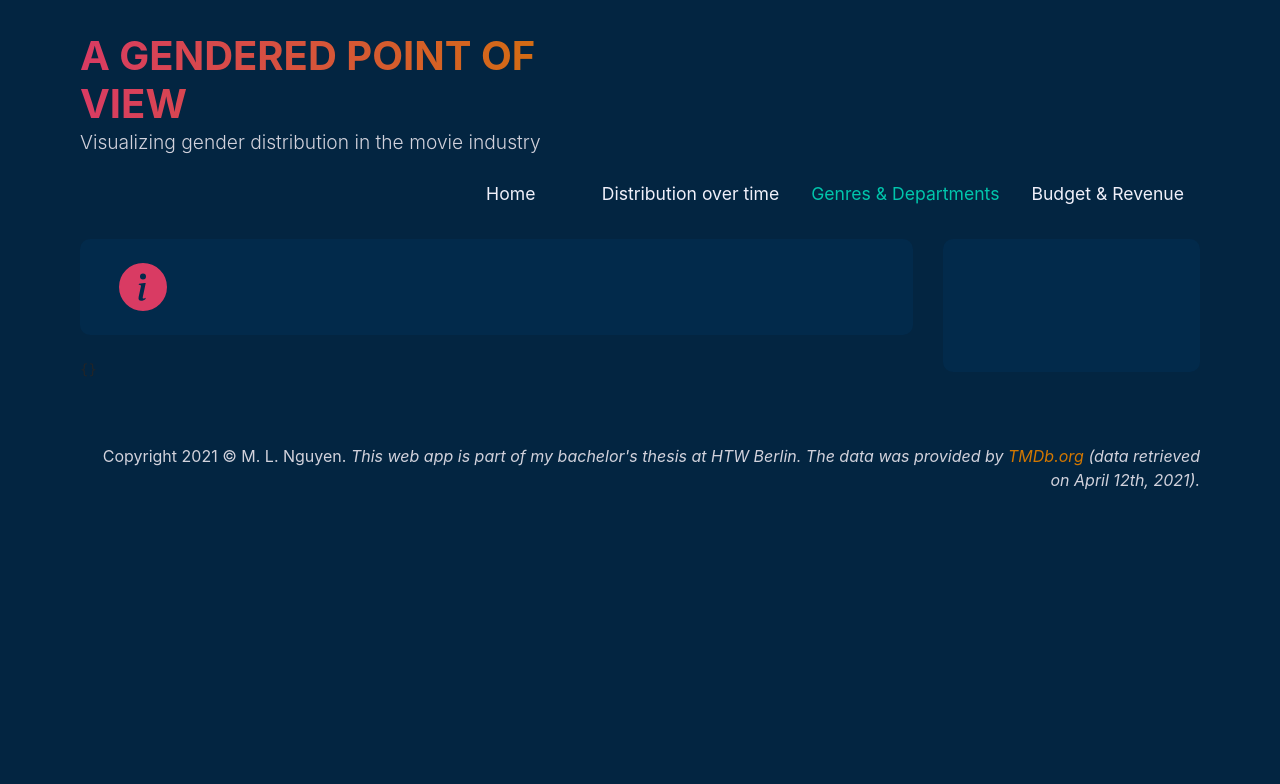
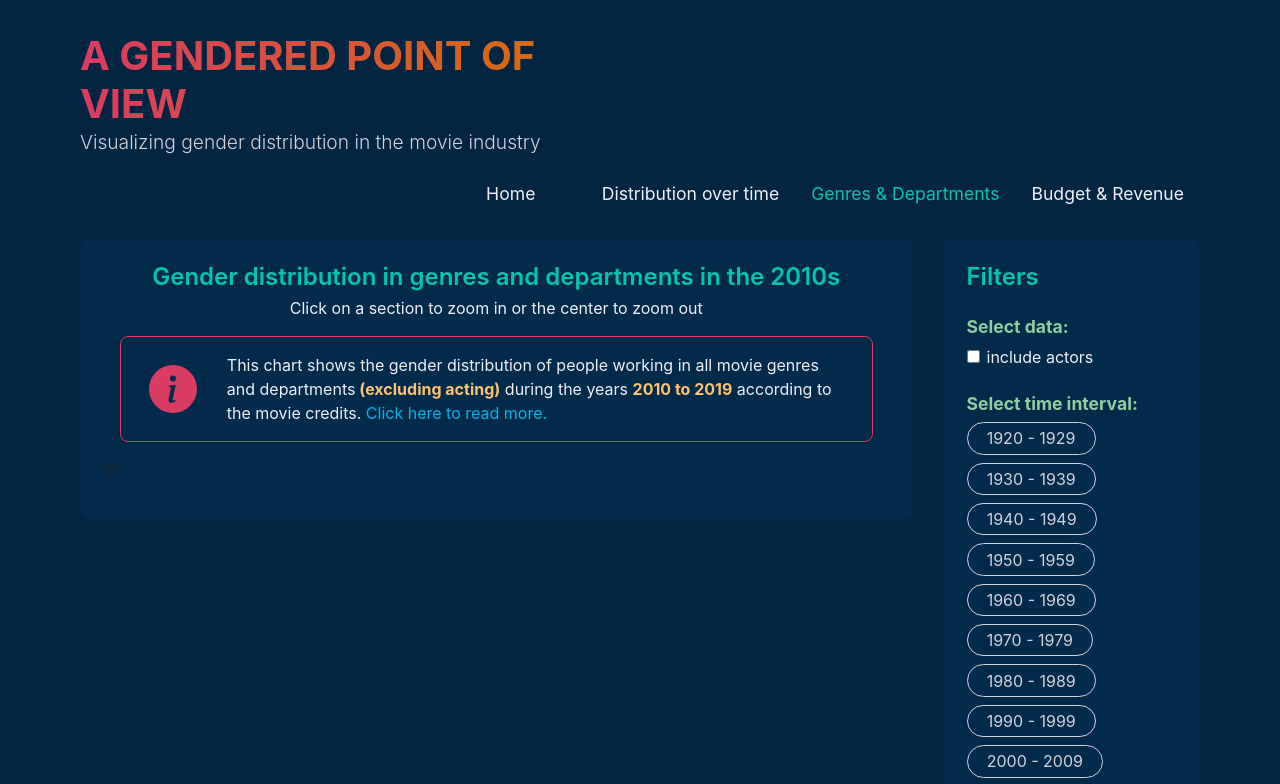
Before and after one commit to lyrated/agpov_frontend, a React (Create React App) app: page /genres in a window 1280 px wide. Shown: the top 784 px of the page. Built offline with nearby package versions, Linux system fonts and the light colour scheme; no server answers.

Commit message:
genres departments sidebar and info

```diff
--- a/src/App.css
+++ b/src/App.css
@@ -42,7 +42,6 @@ header h1 {
   display: inline-block;
   text-transform: uppercase;
   font-weight: bold;
-  /* font-size: 2rem; */
   margin-bottom: 0;
   color: transparent;
   background: linear-gradient(to right, var(--pink-light) 0%, var(--orange) 100%);
@@ -90,8 +89,8 @@ footer p {
 
 h2 {
   font-weight: 600;
-  font-size: 1.4rem;
-  color: var(--orange);
+  font-size: 1.5rem;
+  color: var(--green);
   margin-bottom: 1.5rem;
 }
 
@@ -121,7 +120,7 @@ section {
 .btn.btn-info {
   background-color: transparent;
   border: none;
-  color: var(--orange);
+  color: var(--blue-light);
   padding: 0;
   vertical-align: unset;
 }
@@ -137,7 +136,33 @@ section {
 }
 
 strong {
-  color: var(--green-light);
+  color: var(--orange-light);
+}
+
+.infobox {
+  border: 1px solid var(--pink-light);
+  border-radius: 0.5rem;
+  padding: 1rem 0.8rem;
+}
+
+button.timespan {
+  display: block;
+  background-color: transparent;
+  border: 1px solid var(--muted);
+  border-radius: 1.5rem;
+  color: var(--muted);
+  padding: 0.2rem 1.2rem;
+  margin: 0.5rem 0;
+  transition: 0.2s;
+}
+button.timespan:hover {
+  color: var(--orange);
+}
+button.timespan.active {
+  background-color: var(--orange-light);
+  border-color: var(--orange-light);
+  color: white;
+  font-weight: 600;
 }
 
 .modal-dialog {
@@ -159,6 +184,6 @@ strong {
 }
 
 #genres-departments-chart {
-  width: 90%;
+  max-width: 850px;
   margin: auto;
 }
--- a/src/components/charts/ChartsLayout.js
+++ b/src/components/charts/ChartsLayout.js
@@ -9,7 +9,10 @@ import TimeChartSidebar from './timechart/Sidebar';
 import TimeChartInfo from './timechart/Info';
 
 import GenresDeparmentsChart from './genresdepartmentschart/GenresDepartmentsChart';
+import GenresDepartmentsInfo from './genresdepartmentschart/Info';
+
 import ProfitChart from './profitchart/ProfitChart';
+import GenresDepartmentsSidebar from './genresdepartmentschart/Sidebar';
 
 function ChartsLayout() {
   const [timeUrl, setTimeUrl] = useState({
@@ -20,7 +23,10 @@ function ChartsLayout() {
     category: 'none'
   });
 
-  // const [gdUrl, setGdUrl] = useState({});
+  const [gdUrl, setGdUrl] = useState({
+    dataset: 'crew',
+    time: 2010
+  });
 
   // const [profitUrl, setProfitUrl] = useState({});
 
@@ -30,30 +36,26 @@ function ChartsLayout() {
         <section id="sidebar">
           <Router>
             <Route path="/time" render={() => <TimeChartSidebar setUrl={setTimeUrl} />} />
-            {/* <Route path="/genres" component={GenresDeparmentsChart} />
-            <Route path="/profit" component={ProfitChart} /> */}
+            <Route path="/genres" render={() => <GenresDepartmentsSidebar setUrl={setGdUrl} />} />
+            {/* <Route path="/profit" component={ProfitChart} /> */}
           </Router>
         </section>
       </div>
 
       <div className="col-12 col-xl-9 order-xl-first">
-        <section id="info-text" className="row mx-0">
-          <div className="col-auto my-auto text-center text-info">
-            <svg xmlns="http://www.w3.org/2000/svg" width="48" height="48" fill="currentColor" className="bi bi-info-circle-fill" viewBox="0 0 16 16">
-              <path d="M8 16A8 8 0 1 0 8 0a8 8 0 0 0 0 16zm.93-9.412-1 4.705c-.07.34.029.533.304.533.194 0 .487-.07.686-.246l-.088.416c-.287.346-.92.598-1.465.598-.703 0-1.002-.422-.808-1.319l.738-3.468c.064-.293.006-.399-.287-.47l-.451-.081.082-.381 2.29-.287zM8 5.5a1 1 0 1 1 0-2 1 1 0 0 1 0 2z" />
-            </svg>
-          </div>
+        <section id="charts">
           <Router>
             <Route path="/time" render={() => <TimeChartInfo url={timeUrl} />} />
-            {/* <Route path="/genres" component={GenresDeparmentsChart} />
-            <Route path="/profit" component={ProfitChart} /> */}
+            <Route path="/genres" render={() => <GenresDepartmentsInfo url={gdUrl} />} />
+            {/* <Route path="/profit" component={ProfitChart} /> */}
+          </Router>
+
+          <Router>
+            <Route path="/time" render={() => <TimeChart url={timeUrl} />} />
+            <Route path="/genres" render={() => <GenresDeparmentsChart url={gdUrl} />} />
+            <Route path="/profit" component={ProfitChart} />
           </Router>
         </section>
-        <Router>
-          <Route path="/time" render={() => <TimeChart url={timeUrl} />} />
-          <Route path="/genres" component={GenresDeparmentsChart} />
-          <Route path="/profit" component={ProfitChart} />
-        </Router>
       </div>
     </div>
   );
--- a/src/components/charts/genresdepartmentschart/GenresDepartmentsChart.js
+++ b/src/components/charts/genresdepartmentschart/GenresDepartmentsChart.js
@@ -2,19 +2,23 @@ import React, { useState, useEffect } from 'react';
 import RadialChart from './RadialChart';
 
 
-function GenresDeparmentsChart() {
+function GenresDeparmentsChart({ url }) {
   const [data, setData] = useState(null);
   const [loading, setLoading] = useState(false);
   const [error, setError] = useState(null);
 
+  let urlString = '';
+  Object.keys(url).forEach(u => {
+    urlString += '&' + u + '=' + url[u];
+  });
   useEffect(() => {
     setLoading(true);
-    fetch('http://localhost:9000/api/genres-departments?size=10000&dataset=crew&time=1995')
+    fetch('http://localhost:9000/api/genres-departments?size=10000' + urlString)
       .then(res => res.json())
       .then(setData)
       .then(() => setLoading(false))
-    .catch(setError);
-  }, []);
+      .catch(setError);
+  }, [url]);
 
   if (error) {
     return <pre>{JSON.stringify(error, null, 2)}</pre>;
@@ -22,8 +26,8 @@ function GenresDeparmentsChart() {
 
   return (
     <section id="charts">
-    {loading && <p>LOADING...</p>}
-    {!loading && <RadialChart data={data} />}
+      {loading && <p>LOADING...</p>}
+      {!loading && <RadialChart data={data} />}
     </section>
   );
 }
--- /dev/null
+++ b/src/components/charts/genresdepartmentschart/Info.js
@@ -0,0 +1,46 @@
+import { React, useState } from 'react';
+import Infobox from '../../common/Infobox';
+import Modal from 'react-bootstrap/Modal';
+import Button from 'react-bootstrap/Button';
+
+function GenresDepartmentsInfo({ url }) {
+  let dataset = url.dataset === 'all' ? '' : <strong> (excluding acting)</strong>;
+
+  const [show, setShow] = useState(false);
+  const handleClose = () => setShow(false);
+  const handleShow = () => setShow(true);
+
+  const text = <>This chart shows the gender distribution of people working in all movie genres and departments{dataset} during the years <strong>
+    {url.time} to {url.time + 9}</strong> according to the movie credits. <Button variant="info" onClick={handleShow}>
+      Click here to read more.</Button></>;
+
+  return (
+    <>
+      <h2 className="text-center mb-1">Gender distribution in genres and departments in the {url.time}s</h2>
+      <p className="text-center">Click on a section to zoom in or the center to zoom out</p>
+      <Infobox text={text} />
+
+      {/* MODAL */}
+      <Modal show={show} onHide={handleClose}>
+        <Modal.Header closeButton>
+          <Modal.Title><h2 className="mb-0">How this chart was made</h2></Modal.Title>
+        </Modal.Header>
+        <Modal.Body>
+          <p>This chart is based on credits of movies from many different countries which were taken from the TMDb.org database.</p>
+          <p>Not all movies had the full cast and crew listed.</p>
+          <p>The people were grouped into <strong>movie genres</strong>, then their <strong>department</strong> and lastly the given <strong>gender</strong>. Movies without genres were excluded.</p>
+          <p>Movies with multiple genres were counted once for each of their genres.</p>
+          <p>The numbers were calculated by counting all people listed as female, male or undefined/non-binary of each group.</p>
+          <p>Non-binary people were grouped together with undefined gender, because the area would be too small to show up on the chart.</p>
+        </Modal.Body>
+        <Modal.Footer>
+          <Button variant="primary" onClick={handleClose}>
+            Close
+          </Button>
+        </Modal.Footer>
+      </Modal>
+    </>
+  );
+}
+
+export default GenresDepartmentsInfo;
--- /dev/null
+++ b/src/components/charts/genresdepartmentschart/Sidebar.js
@@ -0,0 +1,58 @@
+import { React, useState, useCallback } from 'react';
+
+function GenresDepartmentsSidebar({ setUrl }) {
+  // constants
+  const START = 1920,
+    END = 2020,
+    DEFAULT_DATA = 'crew';
+
+  // hooks
+  const [dataset, setDataset] = useState(DEFAULT_DATA);
+  const [time, setTime] = useState(2010);
+
+  const isActive = i => {
+    console.log(i, '####', time);
+    if (+time === i) {
+      return true;
+    } else {
+      return false;
+    }
+  }
+
+  const handleTimeChange = useCallback(e => {
+    setTime(e.target.id);
+    setUrl({ dataset: dataset, time: e.target.id });
+  }, [setUrl, setTime, dataset]);
+
+  const handleDatasetChange = useCallback(e => {
+    let value = e.target.checked ? e.target.value : DEFAULT_DATA;
+    setDataset(value);
+    setUrl({ dataset: value, time: time });
+  }, [setUrl, setDataset, time]);
+
+  // time interval
+  const yearsOptions = [];
+  for (let i = START; i < END; i += 10) {
+    yearsOptions.push(i);
+  }
+
+  return (
+    <>
+      <h2>Filters</h2>
+      <h3>Select data:</h3>
+      <div className="form-check pb-4">
+        <input type="checkbox" id="data" className="form-check-input" value="all" onChange={handleDatasetChange} />
+        <label htmlFor="data" className="form-check-label">include actors</label>
+      </div>
+      <div className="pb-2">
+        <h3>Select time interval:</h3>
+        {yearsOptions.map(i => (
+          <button className={'timespan' + (isActive(i) ? ' active' : '')} key={i} id={i}
+            onClick={handleTimeChange}>{i} - {i + 9}</button>
+        ))}
+      </div>
+    </>
+  );
+}
+
+export default GenresDepartmentsSidebar;
```
Also changed, not shown: src/components/charts/genresdepartmentschart/RadialChart.js (+91 -9 lines).
